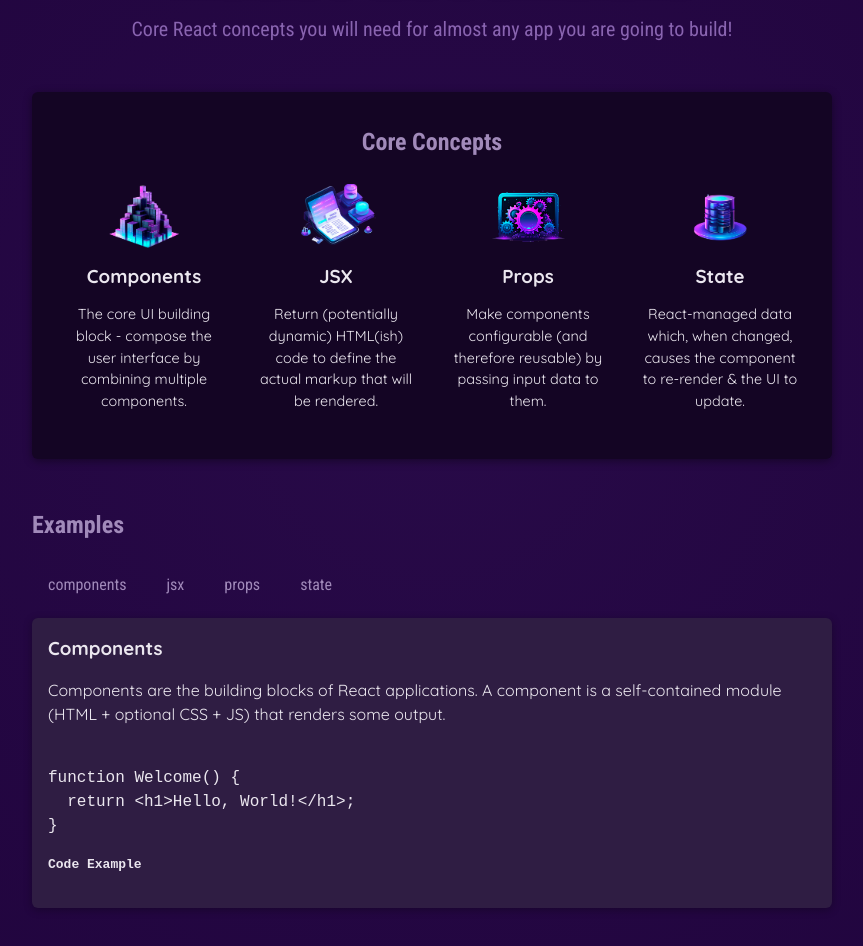
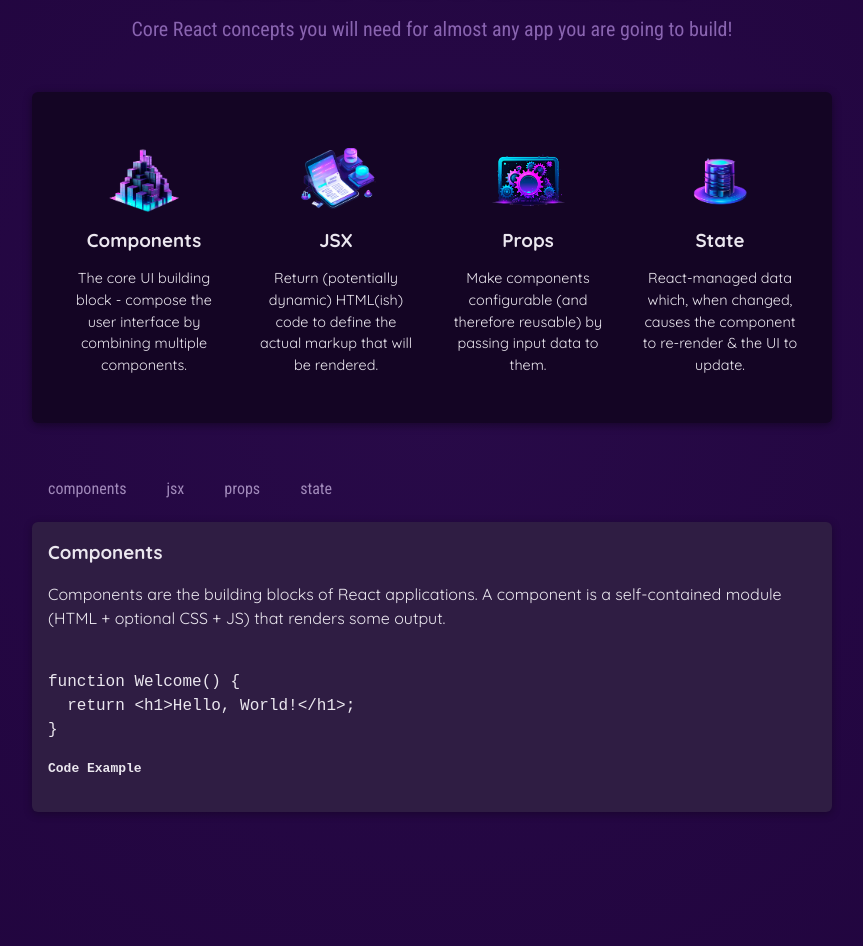
Before and after one commit to usermokhtar/01-starting-project, a React (Vite) app: page / in a window 1280 px wide. Shown: the part 240-1186 px from the top of the page, without its empty margins (208-1071 px from the left). Built offline with nearby package versions, Linux system fonts and the light colour scheme.

Commit message:
wrapping in a Section with props

```diff
--- a/src/Components/CoreConcepts.jsx
+++ b/src/Components/CoreConcepts.jsx
@@ -1,17 +1,17 @@
 import React from 'react';
 import { CORE_CONCEPTS } from '../data.js';
 import CoreConcept from '../Components/CoreConcept.jsx';
+import Section from './Section.jsx';
 const CoreConcepts = () => {
   return (
     <div>
-      <section id='core-concepts'>
-        <h2>Core Concepts</h2>
+      <Section title='Core Concepts' id='core-concepts'>
         <ul>
           {CORE_CONCEPTS.map((item) => (
             <CoreConcept key={item.title} {...item} />
           ))}
         </ul>
-      </section>
+      </Section>
     </div>
   );
 };
--- a/src/Components/Examples.jsx
+++ b/src/Components/Examples.jsx
@@ -2,6 +2,7 @@
 import { EXAMPLES } from '../data.js';
 import TabButton from './TabButton.jsx';
 import { useState } from 'react';
+import Section from './Section.jsx';
 const Examples = () => {
   const [text, setText] = useState('components'); // Initialize state with a default value
 
@@ -10,8 +11,7 @@
   };
   return (
     <div>
-      <section id='examples'>
-        <h2>Examples</h2>
+      <Section title='Examples' id='examples'>
         <menu>
           {Object.keys(EXAMPLES).map((example) => (
             <TabButton
@@ -31,7 +31,7 @@
             {EXAMPLES[text]?.code && <h4>Code Example</h4>}
           </pre>
         </div>
-      </section>
+      </Section>
     </div>
   );
 };
--- /dev/null
+++ b/src/Components/Section.jsx
@@ -0,0 +1,13 @@
+import React from 'react';
+
+const Section = ({ tile, children, ...props }) => {
+  return (
+    <section {...props}>
+      <h2>{tile}</h2>
+      {children}
+      {/* Add any additional props as needed */}
+    </section>
+  );
+};
+
+export default Section;
```
